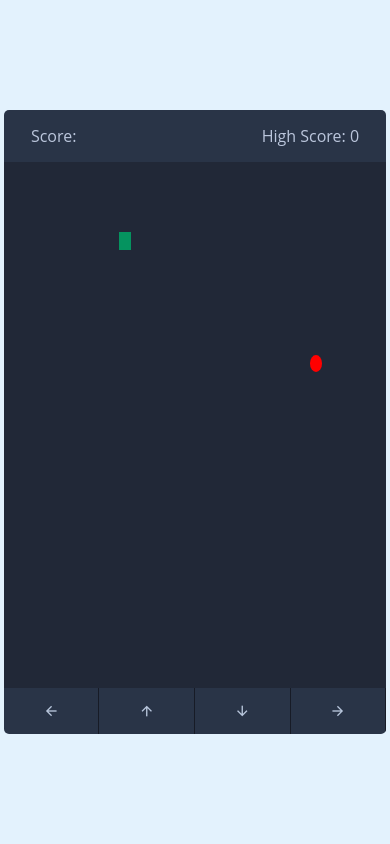
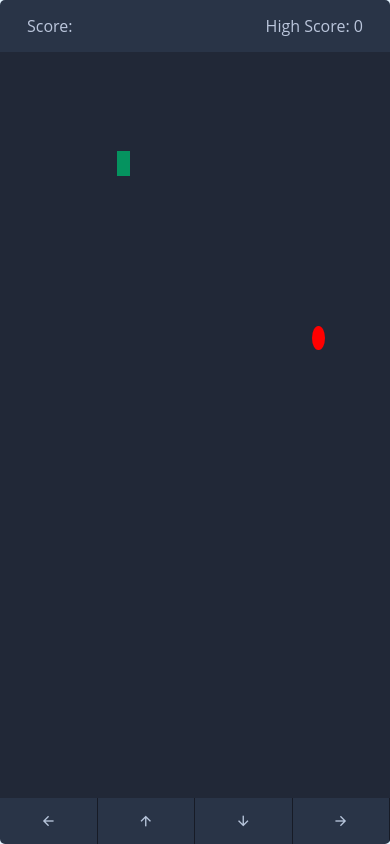
Before and after one commit to MemoBelly/Snake, a plain HTML site: page index.html in a window 390 px wide. Drawn offline with nearby package versions, Linux system fonts and the light colour scheme.

Commit message:
edit vh screen

```diff
--- a/style.css
+++ b/style.css
@@ -92,7 +92,7 @@ body {
 
 @media screen and (max-width: 390px) {
   .wrapper {
-    width: 98vmin;
-    height: 160vmin;
+    width: 100%;
+    height: 100vh;
   }
 }
```
